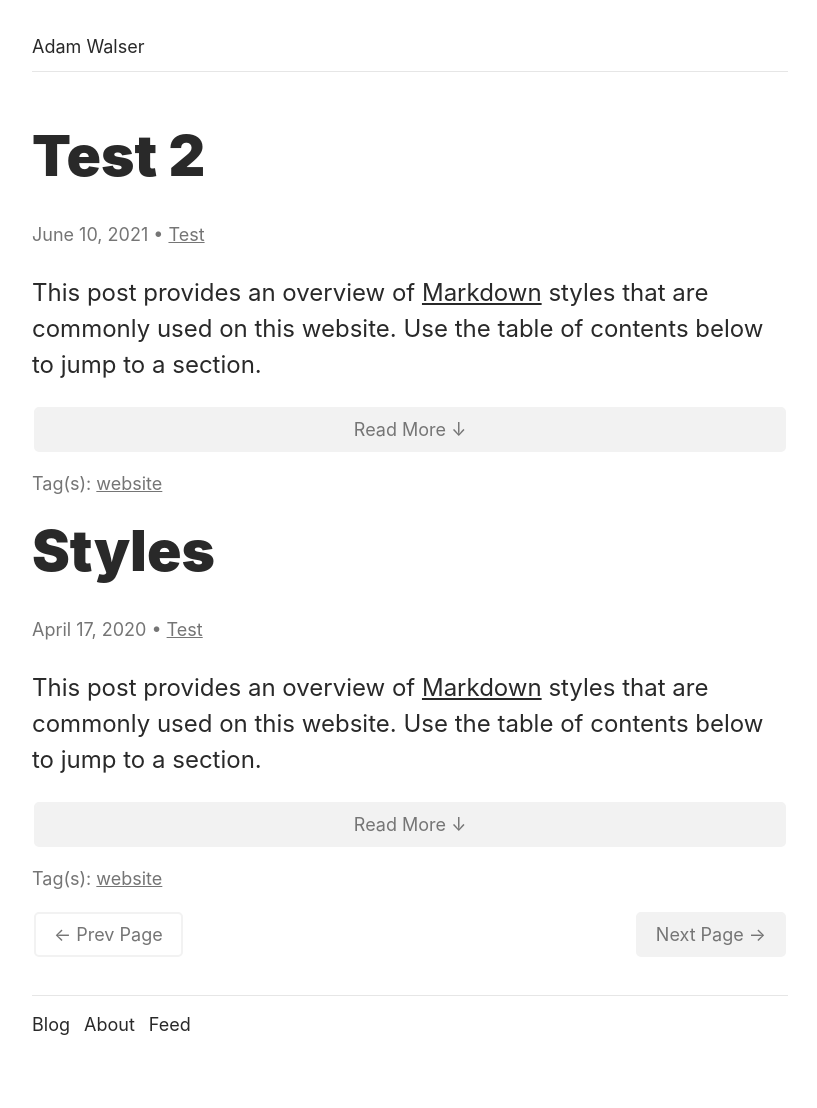
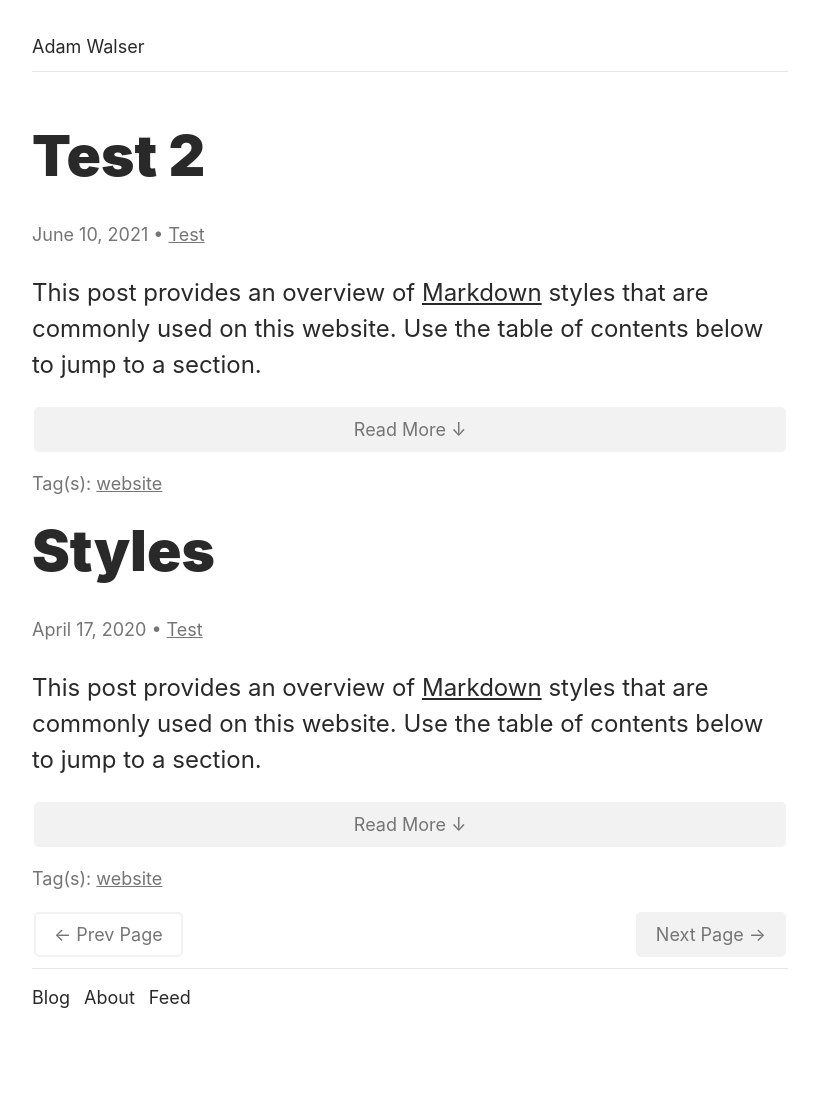
Before and after one commit to ajpwalser/ajpwalser.github.io, a Jekyll site: the page built from index.html, in a window 1280 px wide. Shown: the whole page, without its empty margins (230-1047 px from the left). Built offline with Jekyll 4.4.1, drawn with Linux system fonts in a browser that asks for light colours; some web fonts are replaced; the list of posts is cut into pages by our own code; after the commit the page ends 1081 px from its top, so only the background shows below that.

Commit message:
Update style.css

```diff
--- a/css/style.css
+++ b/css/style.css
@@ -33,12 +33,9 @@ hr {
 
 /* Header & Footer */
 
-header {
+header,
+footer {
 margin-bottom: 2em;
-}
-
-footer {
-margin-top: 2em;
 }
 
 .header,
```
